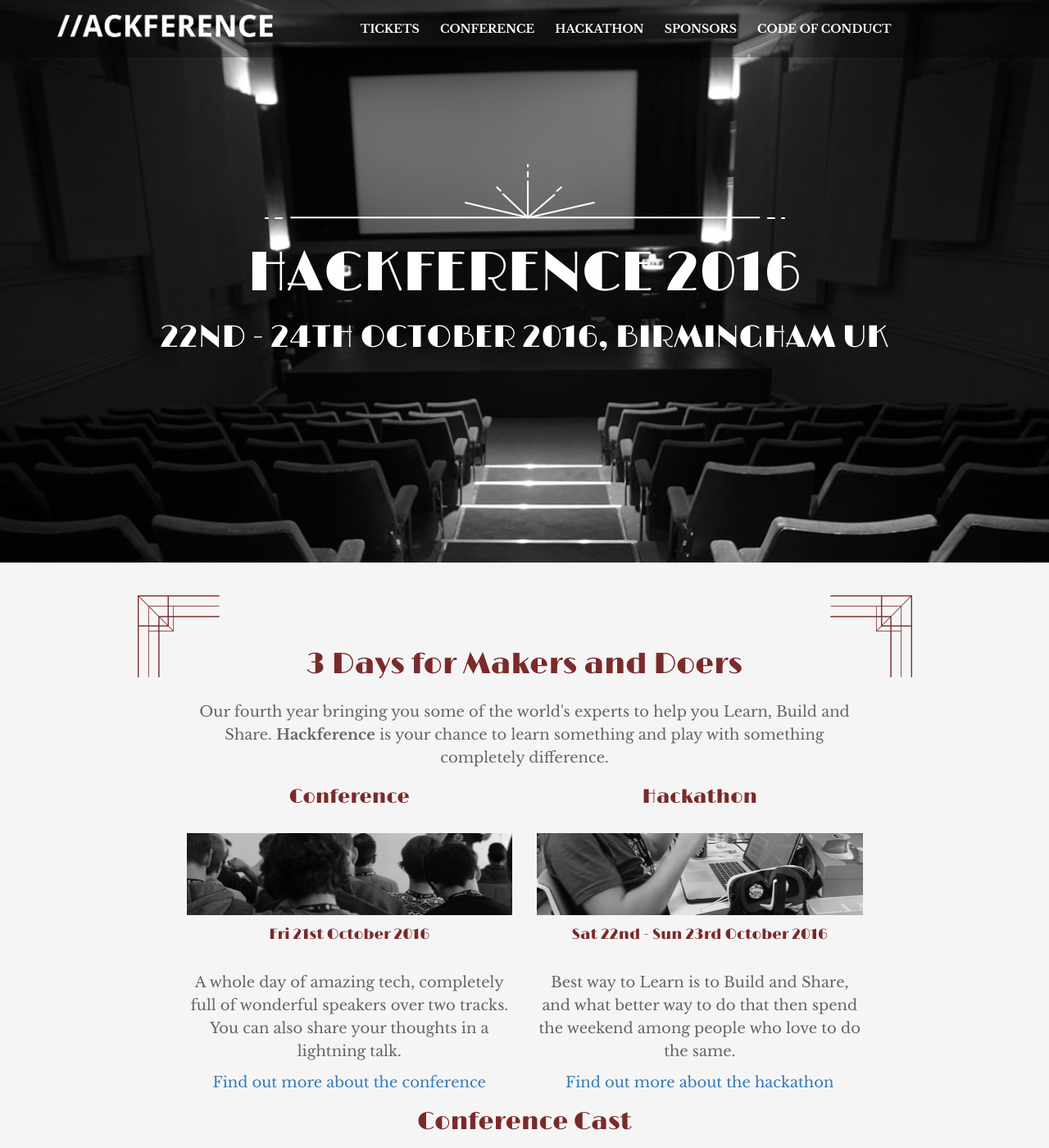
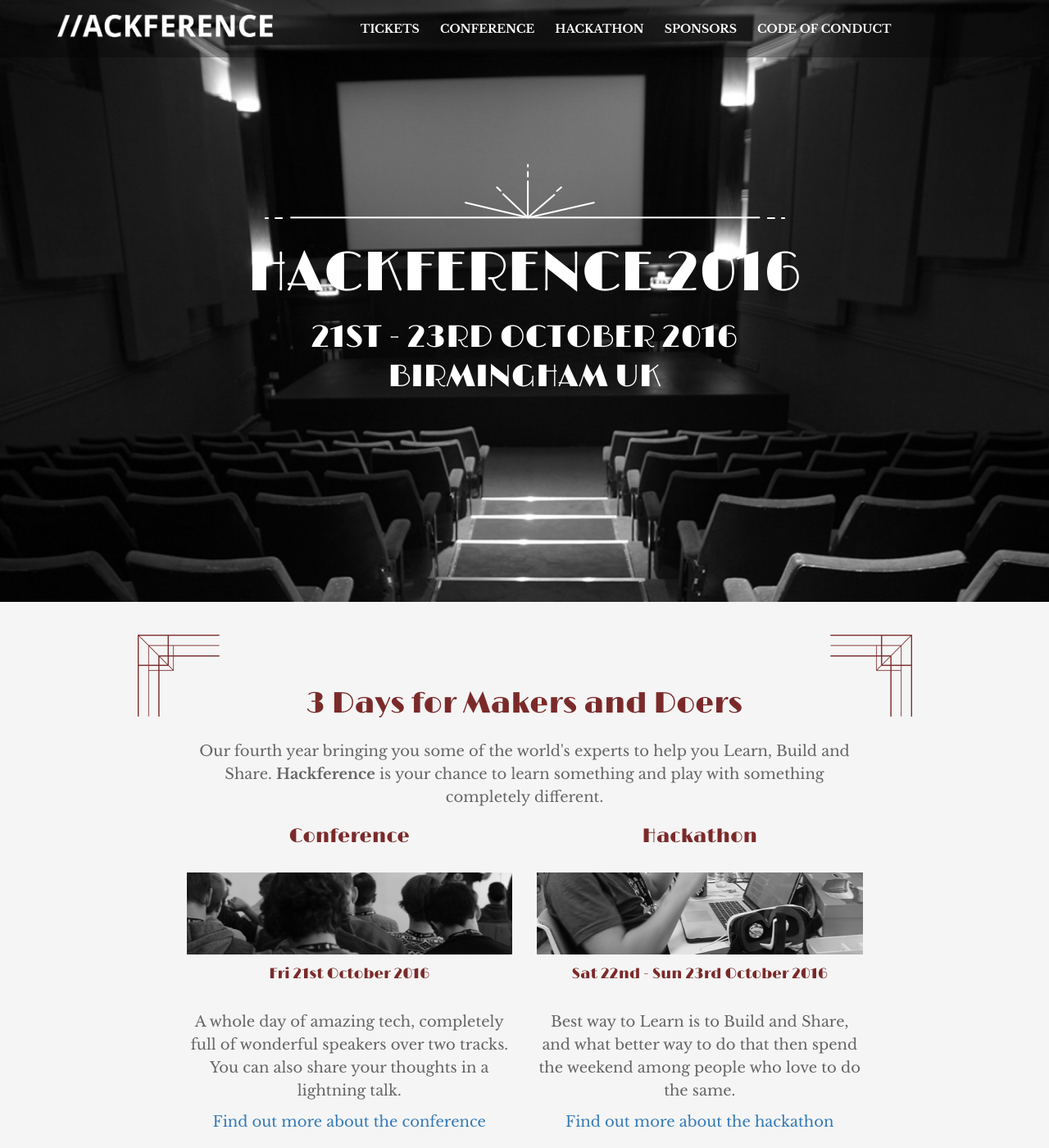
Before and after one commit to hackference/hackference-2016, a Jekyll site: the page built from index.html, in a window 1280 px wide and 1400 px high. Shown: the whole window at 82% size. Built offline with Jekyll 4.4.1, drawn with Linux system fonts in a browser that asks for light colours; nearby versions of some CDN libraries.

Commit message:
fixing some typos in index and tickets. Putting a line break in hero title

```diff
--- a/_includes/hero.html
+++ b/_includes/hero.html
@@ -2,7 +2,7 @@
 <div id="hero-section">
 	<div class="hero-content">
 		<h1>Hackference 2016</h1>
-		<h3>22nd - 24th October 2016, Birmingham UK</h3>
+		<h3>21st - 23rd October 2016<br>Birmingham UK</h3>
 	</div>
 </div>
 <!-- /Hero Section -->
--- a/index.html
+++ b/index.html
@@ -3,7 +3,7 @@ layout: hero-top
 title: Hackference 2016
 ---
 <h1>3 Days for Makers and Doers</h1>
-<p>Our fourth year bringing you some of the world's experts to help you Learn, Build and Share. <strong>Hackference</strong> is your chance to learn something and play with something completely difference.</p>
+<p>Our fourth year bringing you some of the world's experts to help you Learn, Build and Share. <strong>Hackference</strong> is your chance to learn something and play with something completely different.</p>
 <div class="row">
   <div class="col-sm-6" >
     <h3><a href="/conference">Conference</a></h3>
--- a/tickets.html
+++ b/tickets.html
@@ -2,7 +2,7 @@
 layout: default
 title: Tickets
 ---
-<h1>Ticket</h1>
+<h1>Tickets</h1>
 <p><strong>Tickets for the conference are available to purchase below.</strong> We cannot wait to welcome you to the latest edition of the conference on <strong>October 21st</strong> at <a href="/conference#venue" >The Electric</a> in Birmingham, UK. Conference ticket holders will have priority for the Hackathon tickets.</p>
 <h2>Conference Tickets</h2>
 <p>Friday 21st October 2016</p>
```
